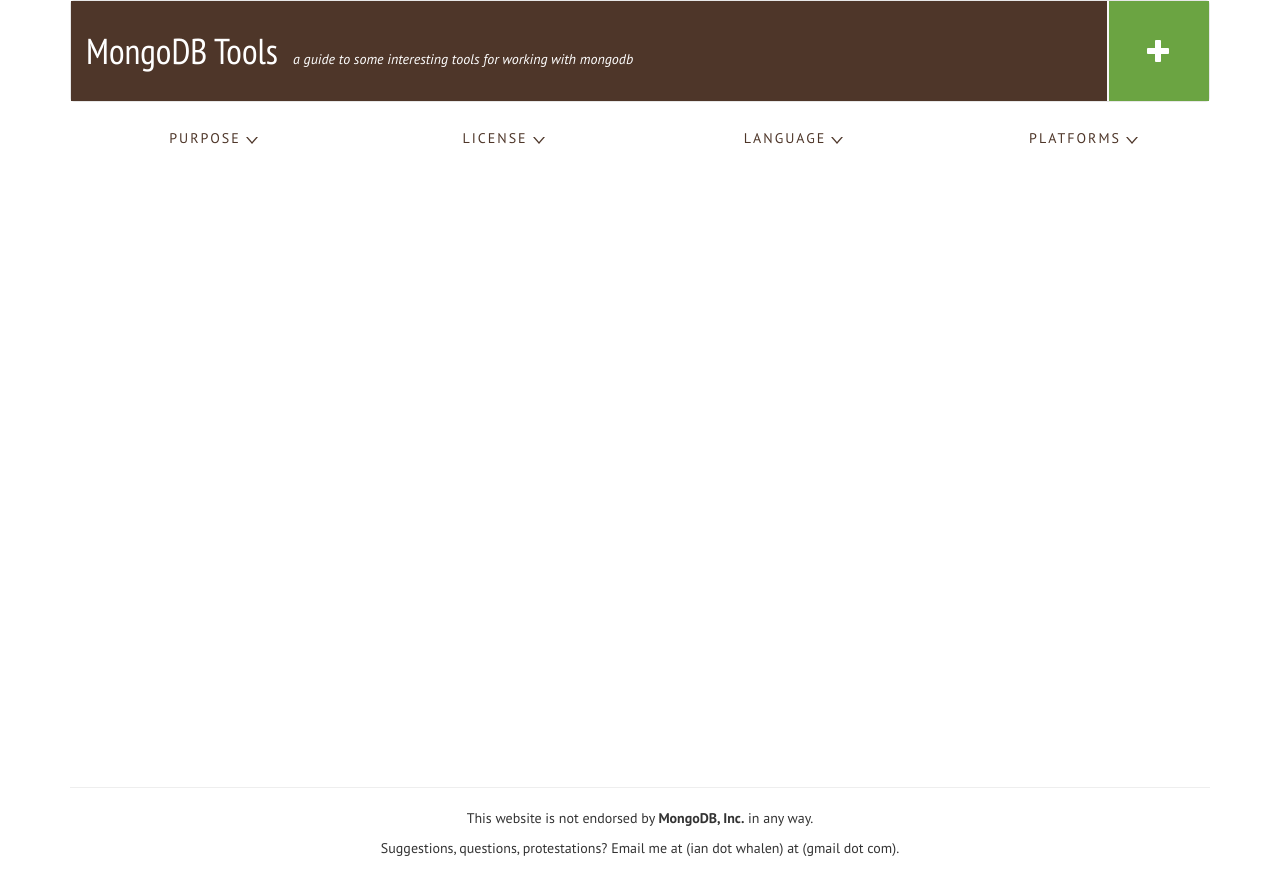
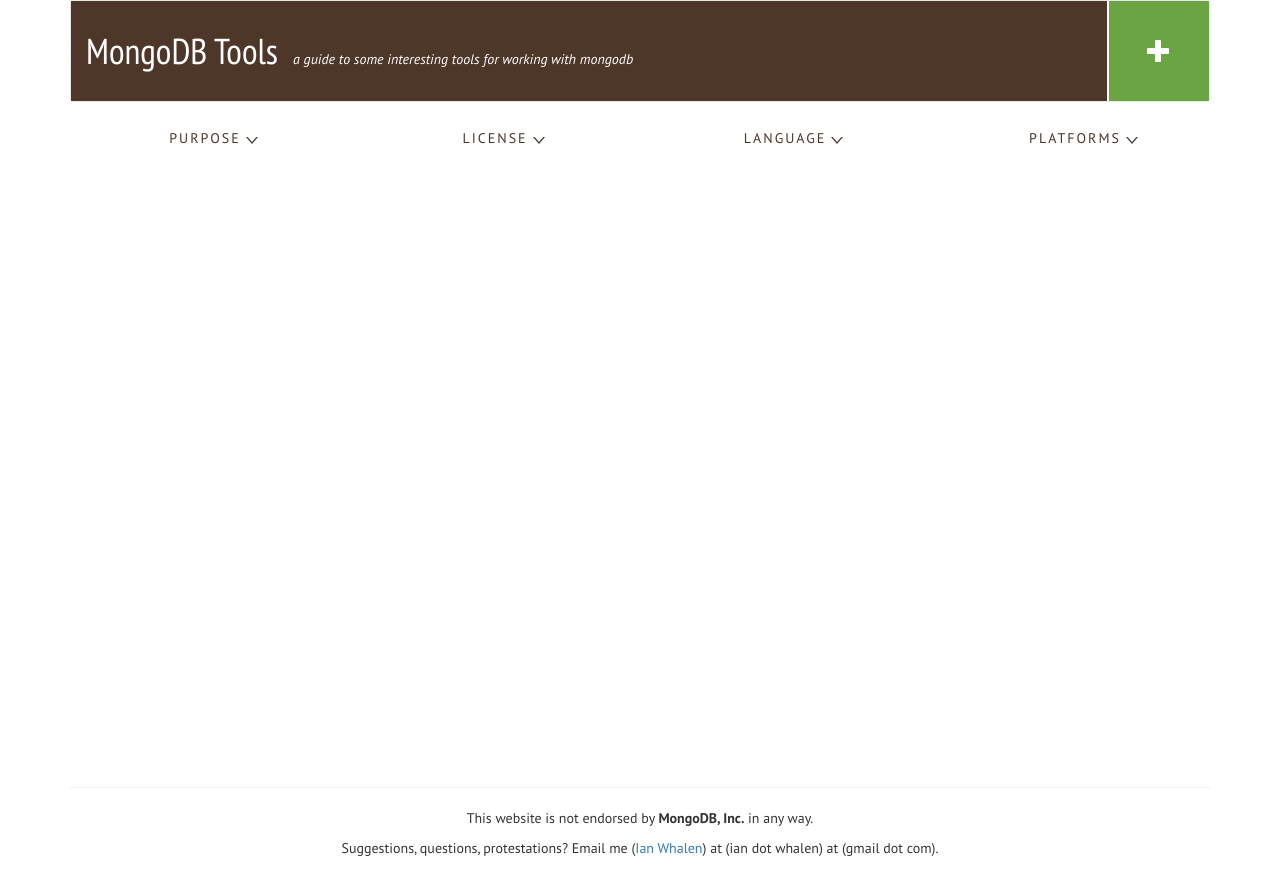
Before and after one commit to IanWhalen/mongodb-tools.com, a Jekyll site: the page built from index.html, in a window 1280 px wide. Shown: the top 895 px of the page. Built offline with Jekyll 4.4.1, drawn with Linux system fonts in a browser that asks for light colours; nearby versions of some CDN libraries; Markdown is read by kramdown in place of the engine named in the settings.

Commit message:
Add link to personal site.

```diff
--- a/_layouts/default.html
+++ b/_layouts/default.html
@@ -46,7 +46,7 @@
         <footer class="footer">
           <hr>
           <p style="text-align: center;">This website is not endorsed by <strong>MongoDB, Inc.</strong> in any way.</p>
-          <p style="text-align: center;">Suggestions, questions, protestations?  Email me at (ian dot whalen) at (gmail dot com).
+          <p style="text-align: center;">Suggestions, questions, protestations?  Email me (<a href="http://ianwhalen.com">Ian Whalen</a>) at (ian dot whalen) at (gmail dot com).
         </footer>
     </div>
 
```
